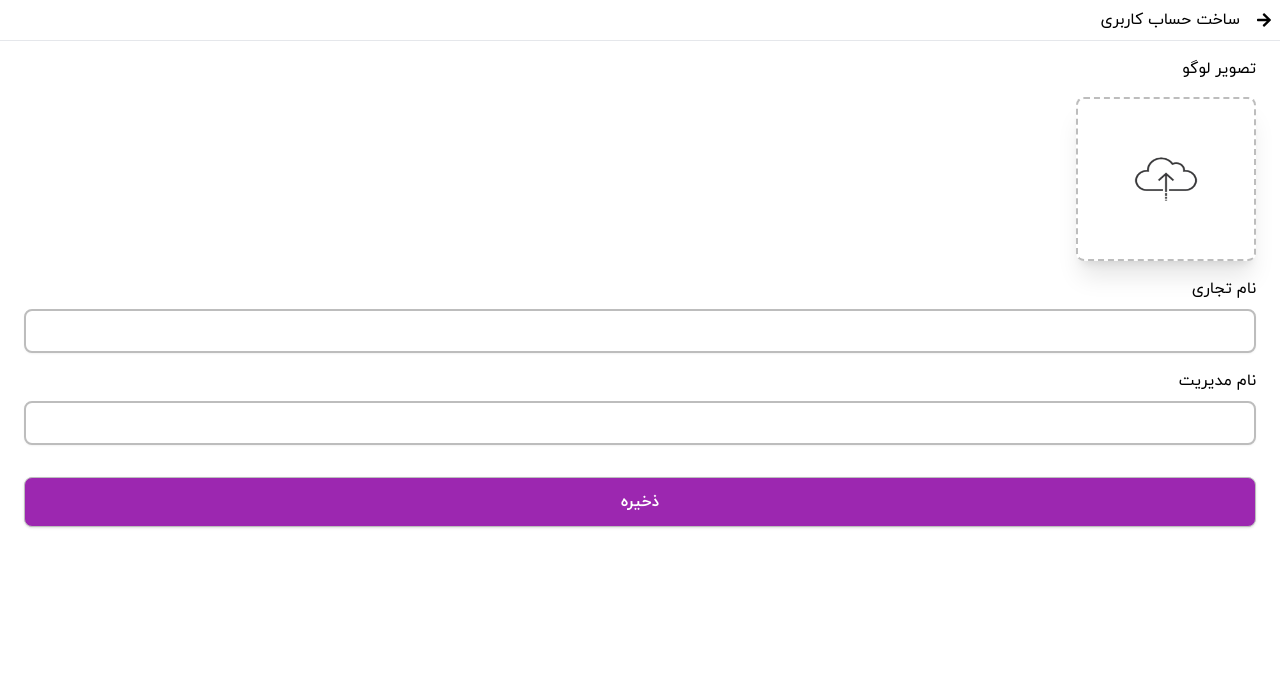
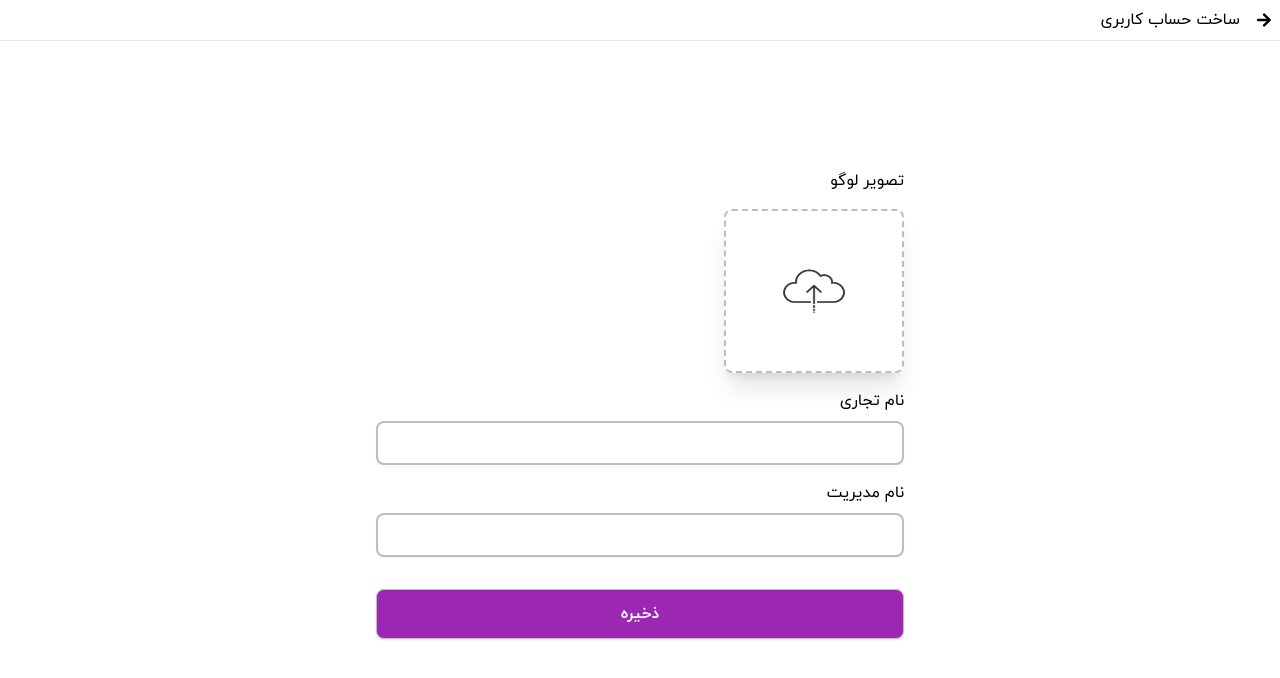
Before and after one commit to maryaaama/atslight, a React (Create React App) app: page /company in a window 1280 px wide. Shown: the top 678 px of the page. Built offline with nearby package versions, Linux system fonts and the light colour scheme; no server answers.

Commit message:
fix styles

```diff
--- a/src/routes/company/page.tsx
+++ b/src/routes/company/page.tsx
@@ -20,7 +20,7 @@ export default function Company() {
   return (
     <div className="h-screen w-screen">
       <NavBar name={"ساخت حساب کاربری"} />
-      <form action="post" className="">
+      <form action="post" className="h-screen max-md:w-screen max-w-xl mx-auto my-32">
         <div className="flex mt-4 flex-col gap-4 mx-6">
           <p className="">تصویر لوگو</p>
           <div className="shadow-xl w-fit rounded-lg">
```
